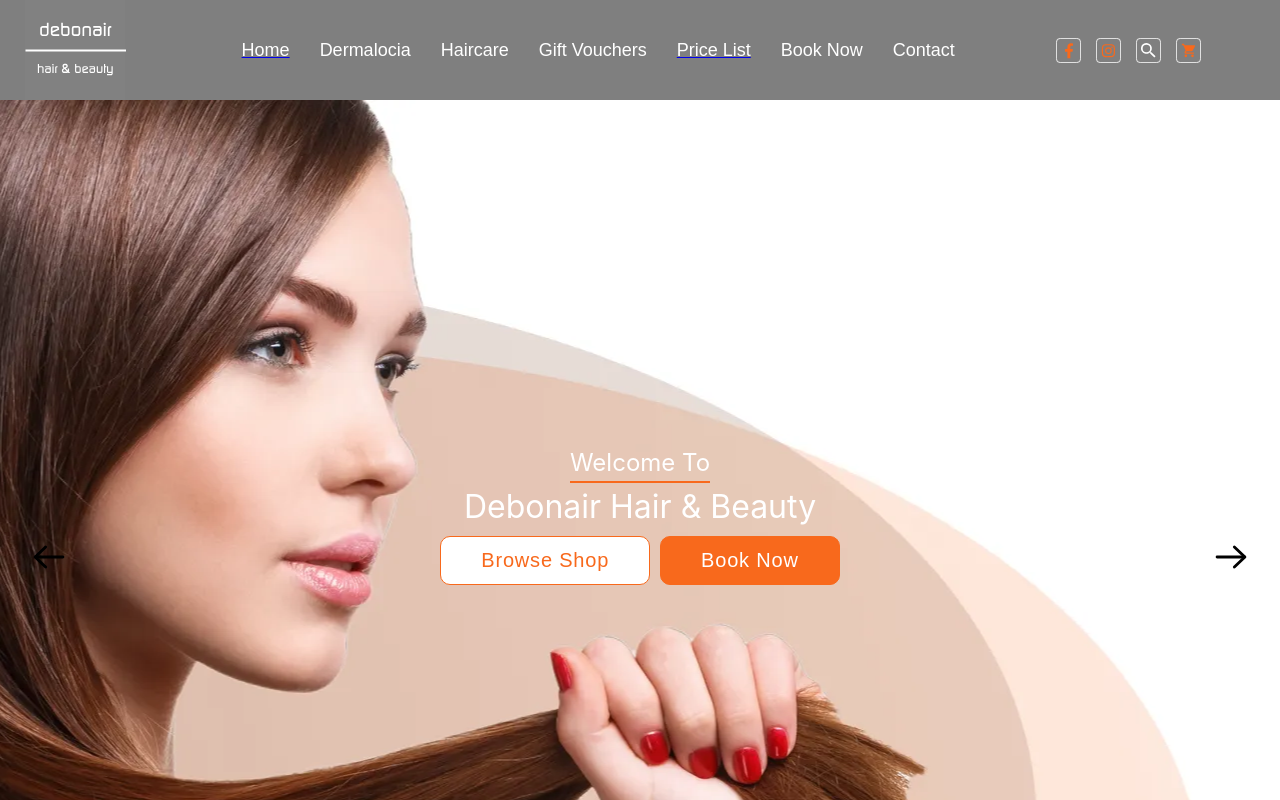
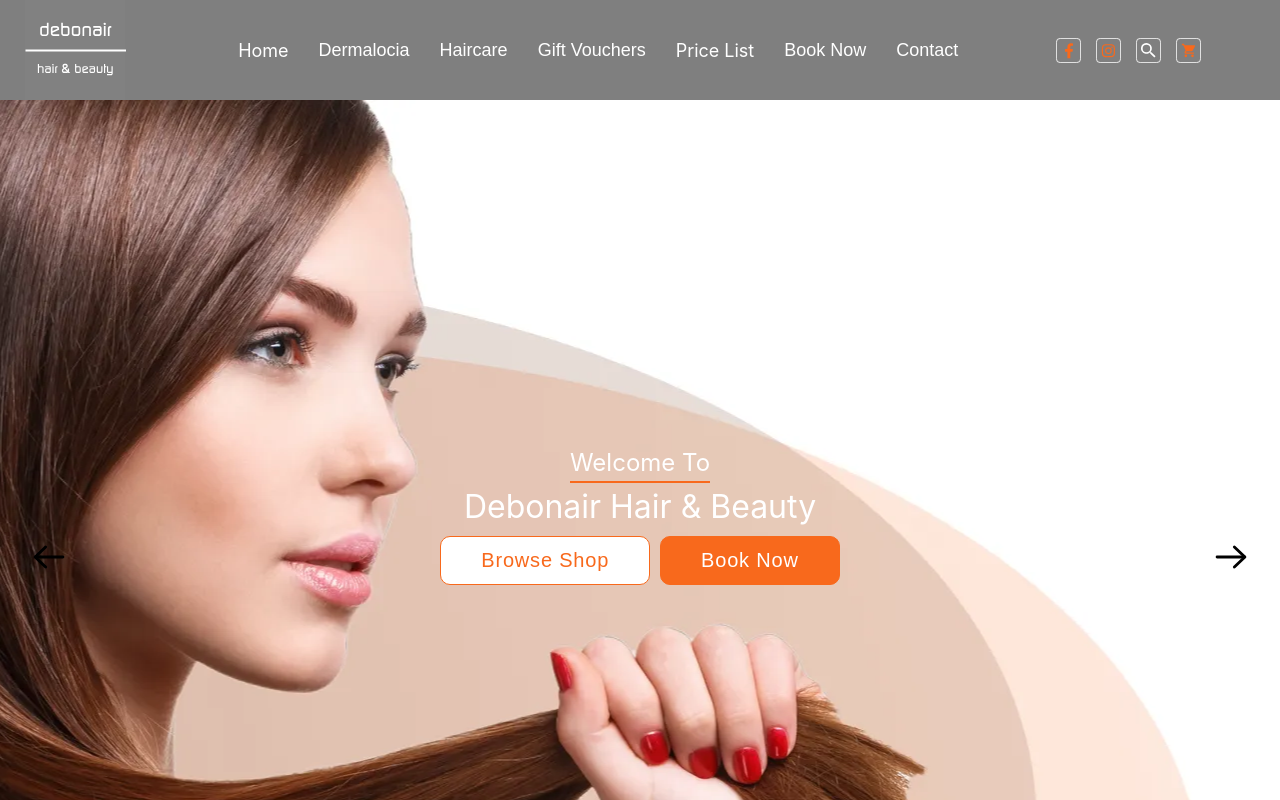
Before and after one commit to KevinG2001/hairSalonWebsite, a React (Vite) app: page / in a window 1280 px wide. Shown: the top 800 px of the page. Built offline with nearby package versions, Linux system fonts and the light colour scheme.

Commit message:
Fixed navbar styling

```diff
--- a/src/components/global/Navbar.tsx
+++ b/src/components/global/Navbar.tsx
@@ -18,14 +18,14 @@
         </div>
         <div className={navStyles.navUlWrapper}>
           <ul className={navStyles.navUl}>
-            <Link to="/">
-              <button className={navStyles.navLink}>Home</button>
+            <Link to="/" className={navStyles.navLink}>
+              Home
             </Link>
             <button className={navStyles.navLink}>Dermalocia</button>
             <button className={navStyles.navLink}>Haircare</button>
             <button className={navStyles.navLink}>Gift Vouchers</button>
-            <Link to="/services-price">
-              <button className={navStyles.navLink}>Price List</button>
+            <Link to="/services-price" className={navStyles.navLink}>
+              Price List
             </Link>
             <button className={navStyles.navLink}>Book Now</button>
             <button className={navStyles.navLink}>Contact</button>
--- a/src/styling/navStyles.module.scss
+++ b/src/styling/navStyles.module.scss
@@ -36,6 +36,7 @@
   border: none;
   background-color: transparent;
   color: white;
+  text-decoration: none !important;
 }
 
 .navLink:hover {
```
